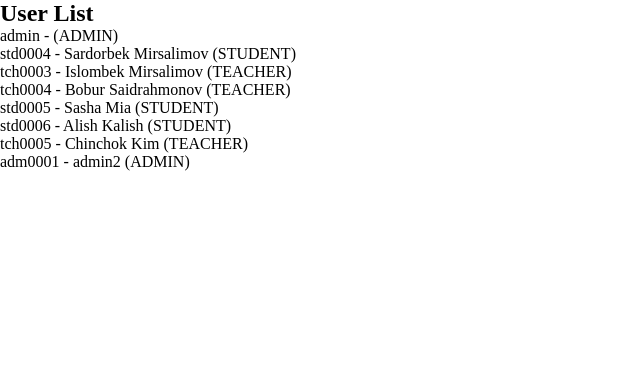
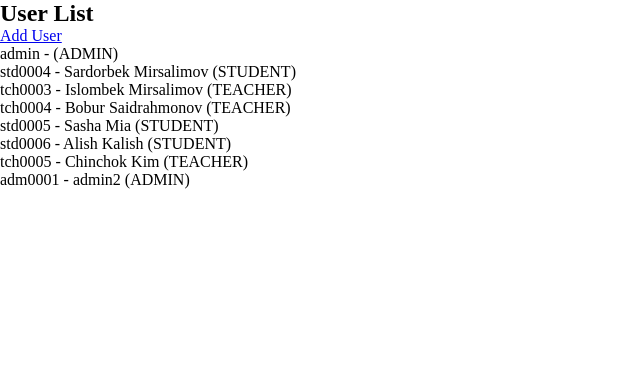
Before and after one commit to IslombekMir/Seven-Plus-Academy, a Django app: page /users/users_list/ in a window 1280 px wide. Shown: the part 58-446 px from the top of the page, without its empty margins (0-640 px from the left). Run offline with Django 5.2, Linux system fonts and the light colour scheme; a user stored in the database is signed in; data comes from the database, SQL or seed files in the repository; both versions use the stored data as it was after the commit.

Commit message:
add create_user and list users in users_list

```diff
--- a/core/templates/core/index.html
+++ b/core/templates/core/index.html
@@ -12,7 +12,7 @@
 <div class='page-blocks'>
     <ul>
         {% if user.is_authenticated and user.role != 'STUDENT' %}
-            <li><a href="{% url 'users:list' %}">Manage Users</a></li>
+            <li><a href="{% url 'users:users_list' %}">Users</a></li>
         {% endif %}
     </ul>
 <div>
--- a/users/templates/users/users_list.html
+++ b/users/templates/users/users_list.html
@@ -4,6 +4,11 @@
 
 {% block content %}
 <h2>User List</h2>
+{% if user.is_authenticated and user.role != 'STUDENT' %}
+    <div>
+        <a href="{% url 'users:create_user' %}">Add User</a>
+    </div>
+{% endif %}
 <ul>
     {% for user in users %}
         <li>{{ user.username }} - {{ user.get_full_name }} ({{ user.role }})</li>
--- a/users/views.py
+++ b/users/views.py
@@ -1,18 +1,11 @@
-from django.shortcuts import render, redirect
+from django.shortcuts import render, redirect, get_object_or_404
 from .forms import UserCreateForm
 from django.http import HttpResponseForbidden
 from .models import User
 from django.contrib.auth.decorators import login_required
 from django.contrib.auth import authenticate, login, logout
 from django.http import HttpResponse
-
 from .forms import LoginForm
-from django.contrib.auth import authenticate, login
-
-from django.contrib.auth.decorators import login_required
-from django.http import HttpResponseForbidden
-from django.shortcuts import render
-from .models import User
 
 @login_required
 def users_list(request):
@@ -52,21 +45,19 @@ def logout_view(request):
 
 @login_required
 def create_user(request):
-    # Block students outright
     if request.user.role == User.Role.STUDENT:
         return HttpResponseForbidden("Students cannot create users.")
 
     if request.method == "POST":
         form = UserCreateForm(request.POST, current_user=request.user)
         if form.is_valid():
-            # Teachers can only create students (extra safety check)
-            if request.user.role == User.Role.TEACHER and form.cleaned_data["role"] != User.Role.STUDENT:
-                return HttpResponseForbidden("Teachers can only create students.")
+            new_user = form.save(commit=False)
 
-            new_user = form.save(commit=False)
-            # Username + password auto-generated in model.save()
+            if request.user.role == User.Role.TEACHER:
+                new_user.role = User.Role.STUDENT
+
             new_user.save()
-            return redirect("core:index")
+            return redirect("users:users_list")
     else:
         form = UserCreateForm(current_user=request.user)
 
```
Also changed, not shown: users/forms.py (+2 -8 lines), db.sqlite3.
